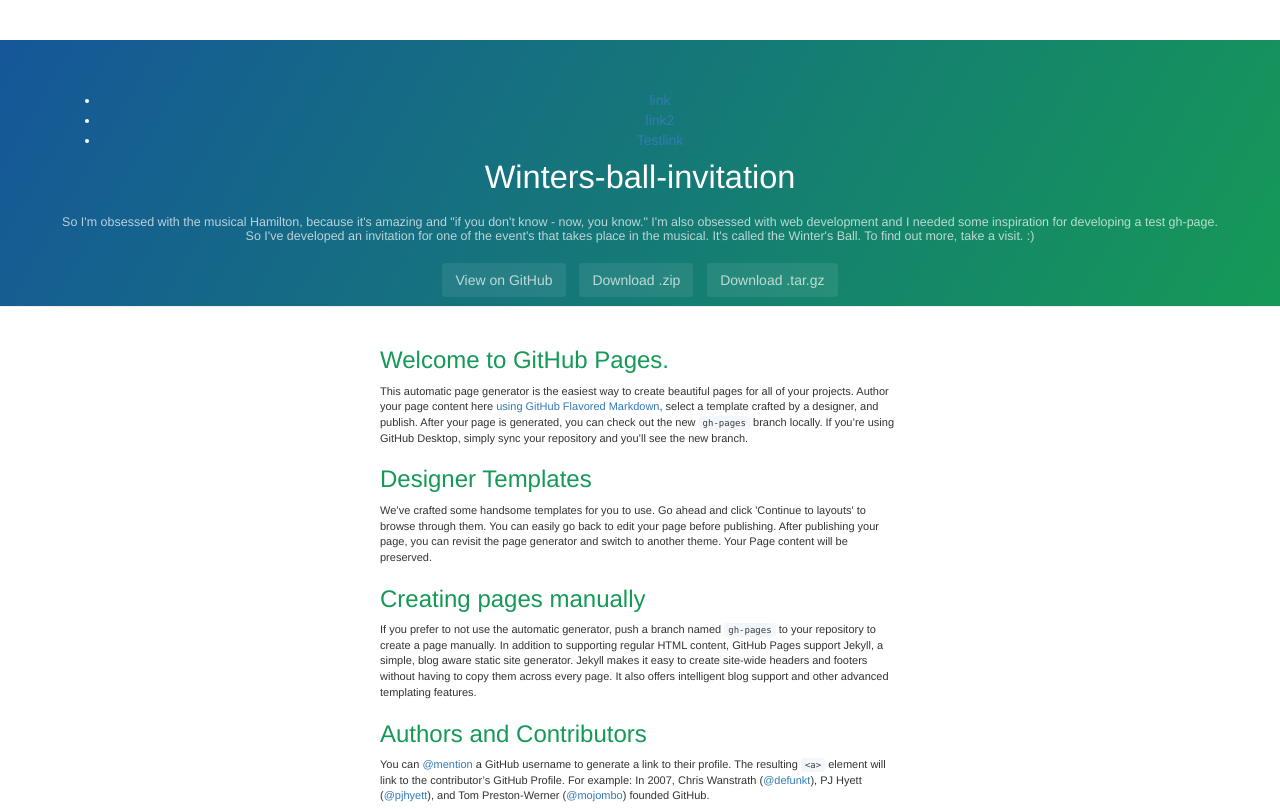
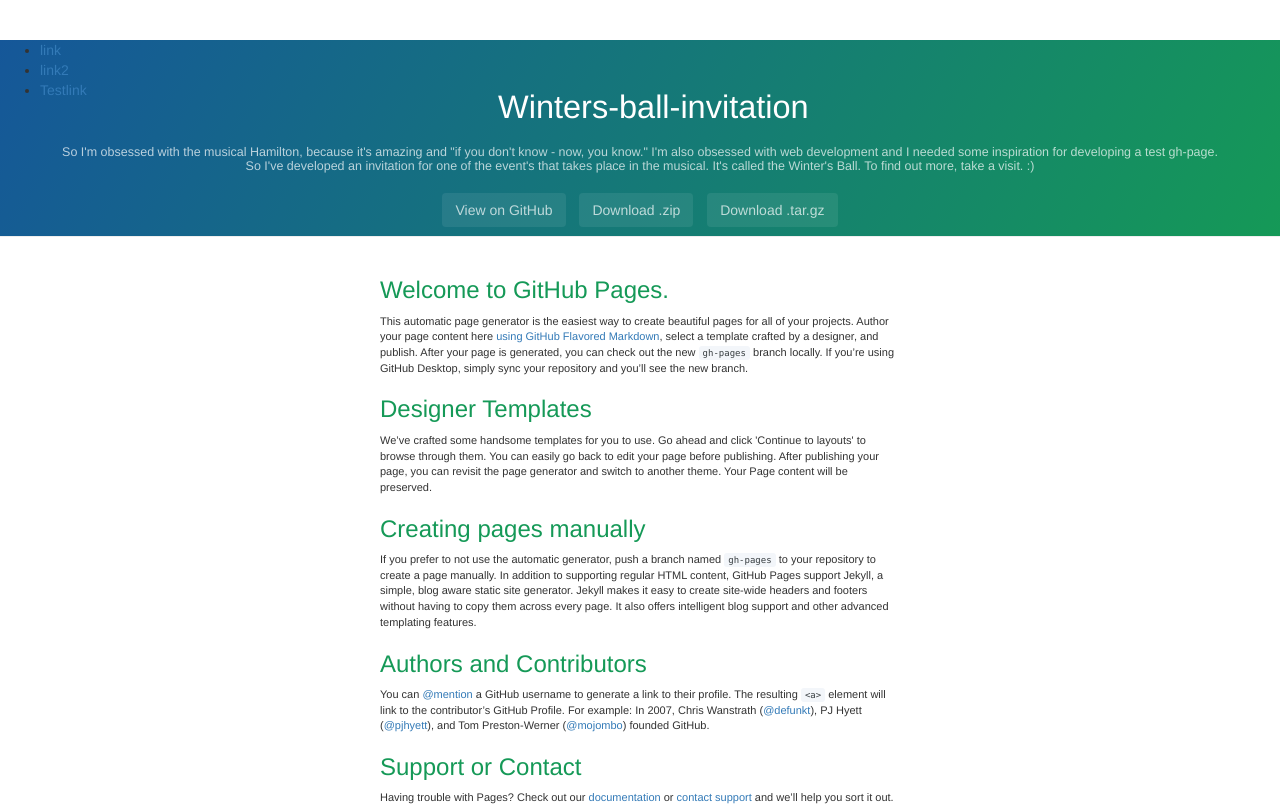
Before and after one commit to fromthespigot/winters-ball-invitation, a plain HTML site: page index.html in a window 1280 px wide. Shown: the top 809 px of the page. Drawn offline with nearby package versions, Linux system fonts and the light colour scheme.

Commit message:
testing nav
Testing Navbar on gh-pages for the first time. Let’s see how this goes.

```diff
--- a/index.html
+++ b/index.html
@@ -12,14 +12,14 @@
   </head>
 
   <body>
+    <nav class="nav navbar-nav">
+      <ul>
+        <li><a>link</a></li>
+        <li><a>link2</a></li>
+        <li><a>Testlink</a></li>
+      </ul>
+    </nav>
     <section class="page-header">
-      <nav>
-        <ul>
-          <li><a>link</a></li>
-          <li><a>link2</a></li>
-          <li><a>Testlink</a></li>
-        </ul>
-      </nav>
       <h1 class="project-name">Winters-ball-invitation</h1>
       <h2 class="project-tagline">So I&#39;m obsessed with the musical Hamilton, because it&#39;s amazing and &quot;if you don&#39;t know - now, you know.&quot; I&#39;m also obsessed with web development and I needed some inspiration for developing a test gh-page. So I&#39;ve developed an invitation for one of the event&#39;s that takes place in the musical. It&#39;s called the Winter&#39;s Ball. To find out more, take a visit. :)</h2>
       <a href="https://github.com/fromthespigot/winters-ball-invitation" class="btn">View on GitHub</a>
```
